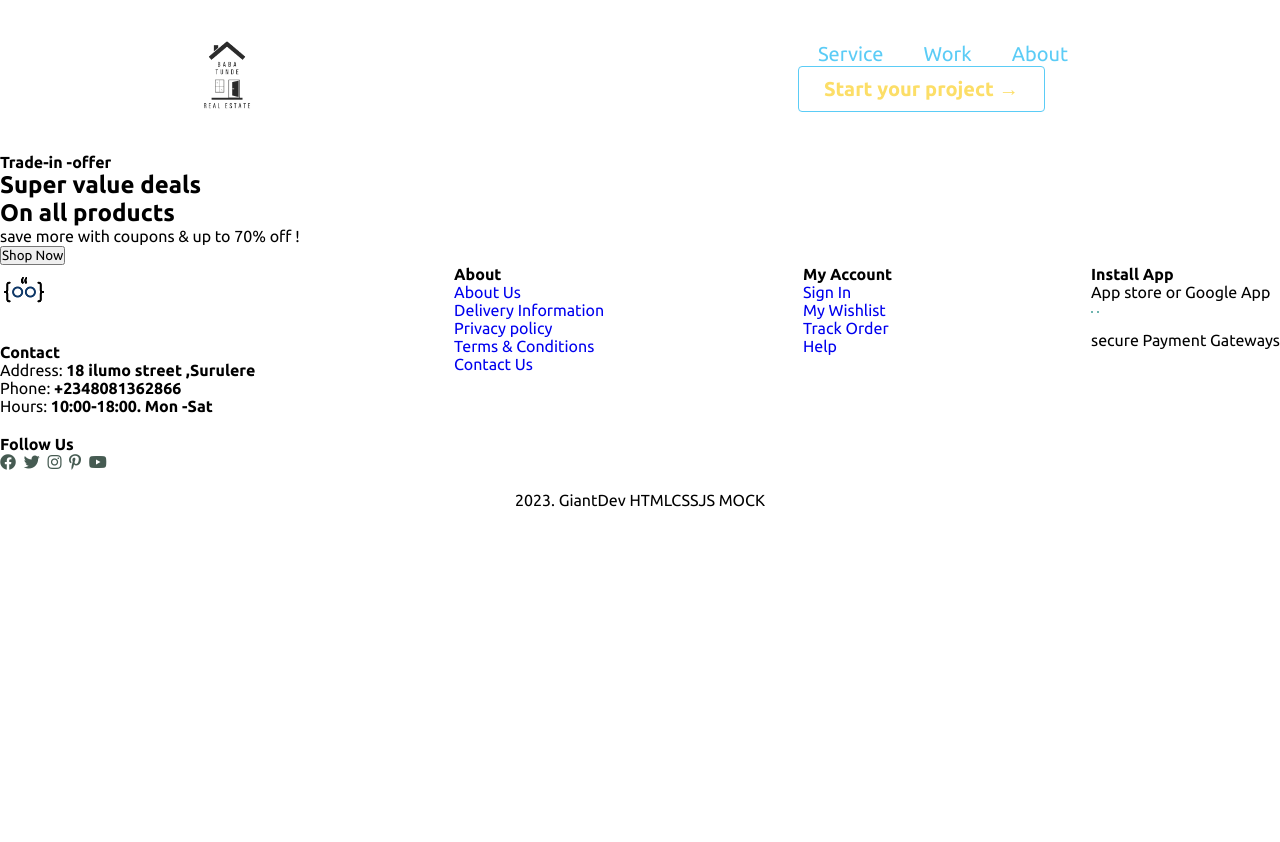
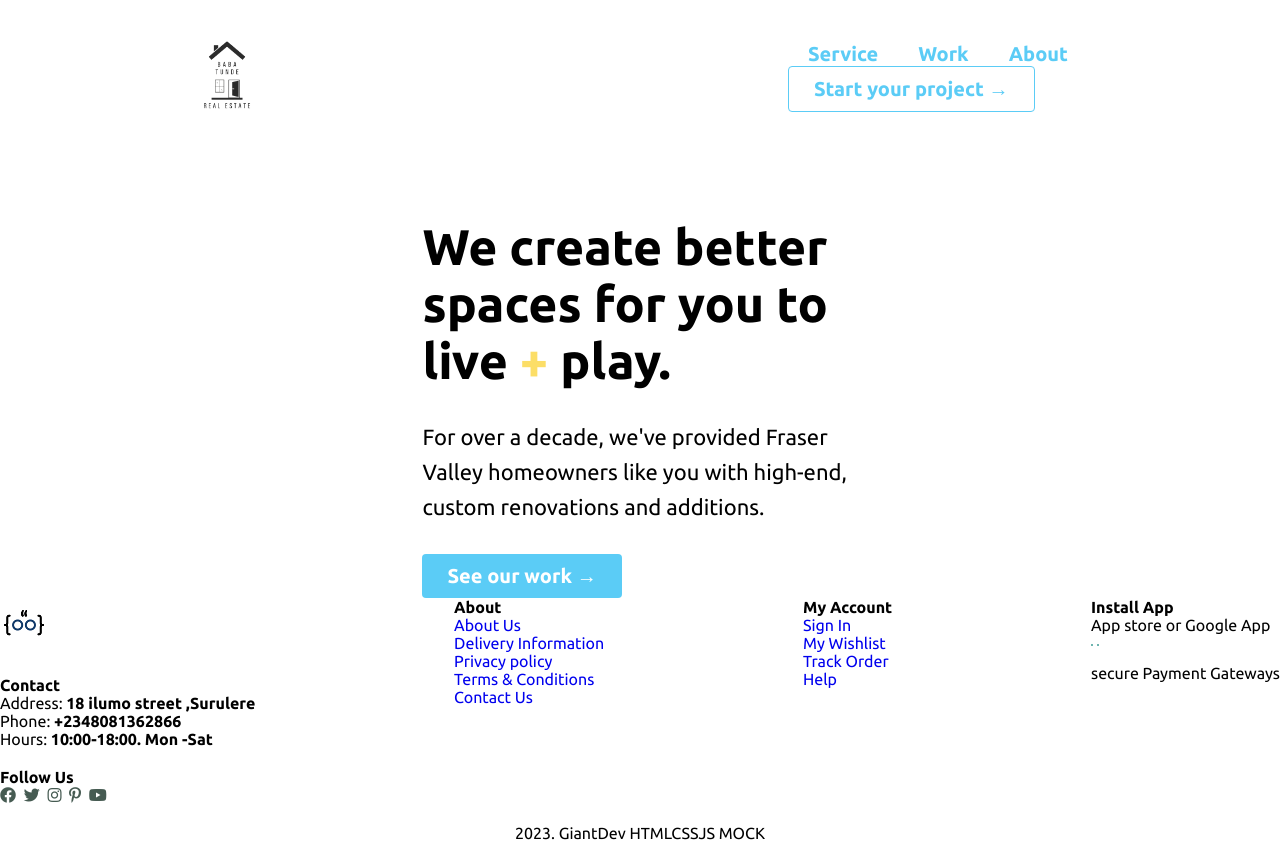
Before and after one commit to adenitan007/Design-build, a plain HTML site: page design-build/index.html in a window 1280 px wide. Before the commit the page ends 800 px from the top, so only its background shows below. Drawn offline with Linux system fonts and the light colour scheme.

Commit message:
modified:   design-build/index.html 	modified:   design-build/scss/components/_buttons.scss 	modified:   design-build/scss/general/_typo.scss 	modified:   design-build/scss/style.scss 	modified:   dist/style.css 	modified:   dist/style.css.map

```diff
--- a/design-build/index.html
+++ b/design-build/index.html
@@ -42,11 +42,11 @@
     </section>
 
     <section id="hero">
-      <h4>Trade-in -offer</h4>
-      <h2>Super value deals</h2>
-      <h1>On all products</h1>
-      <p>save more with coupons & up to 70% off !</p>
-      <button>Shop Now</button>
+      <h1>We create better spaces for you to live <span>+</span> play.</h1>
+
+  <p>For over a decade, we've provided Fraser Valley homeowners like you with high-end, custom renovations and additions.</p>
+
+  <button class="mod">See our work  &rarr;</button>
     </section>
 
     <footer class="section-p1">
--- a/design-build/scss/components/_buttons.scss
+++ b/design-build/scss/components/_buttons.scss
@@ -8,7 +8,22 @@
   outline: none;
   transition: 0.2s;
   border:1px solid #5bccf6;
-  color: #fcde67;
+  color: #5bccf6;
   font-size: 20px;
   background-color: transparent;
 }
+
+.mod {
+  font-size: 14px;
+  font-weight: 900;
+  padding: 10px 25px;
+  border-radius: 4px;
+  cursor: pointer;
+  border: none;
+  outline: none;
+  transition: 0.2s;
+
+  color: #fff;
+  font-size: 20px;
+  background-color:#5bccf6 ;
+}
--- a/design-build/scss/general/_typo.scss
+++ b/design-build/scss/general/_typo.scss
@@ -2,11 +2,27 @@
     text-decoration: none;
   }
 
-
-
 #navbar{
   a{
     font-size: 20px;
+    font-weight: 800;
     color: #5bccf6;
   }
 }
+
+#hero{
+  h1{
+    font-size: 50px;
+    margin-bottom: 30px;
+
+    span{
+      color: #fcde67;
+    }
+  }
+
+  p{
+    font-size: 22px;
+    line-height: 35px;
+    margin-bottom: 30px;
+  }
+}
--- a/design-build/scss/style.scss
+++ b/design-build/scss/style.scss
@@ -5,3 +5,10 @@
 @use './components/buttons';
 @use './components/navbar';
 @use './components/footer';
+
+
+#hero{
+  max-width: 34%;
+  margin: 0 auto;
+  padding: 65px 0 0 0;
+}
```
Also changed, not shown: dist/style.css, 1 other file.
